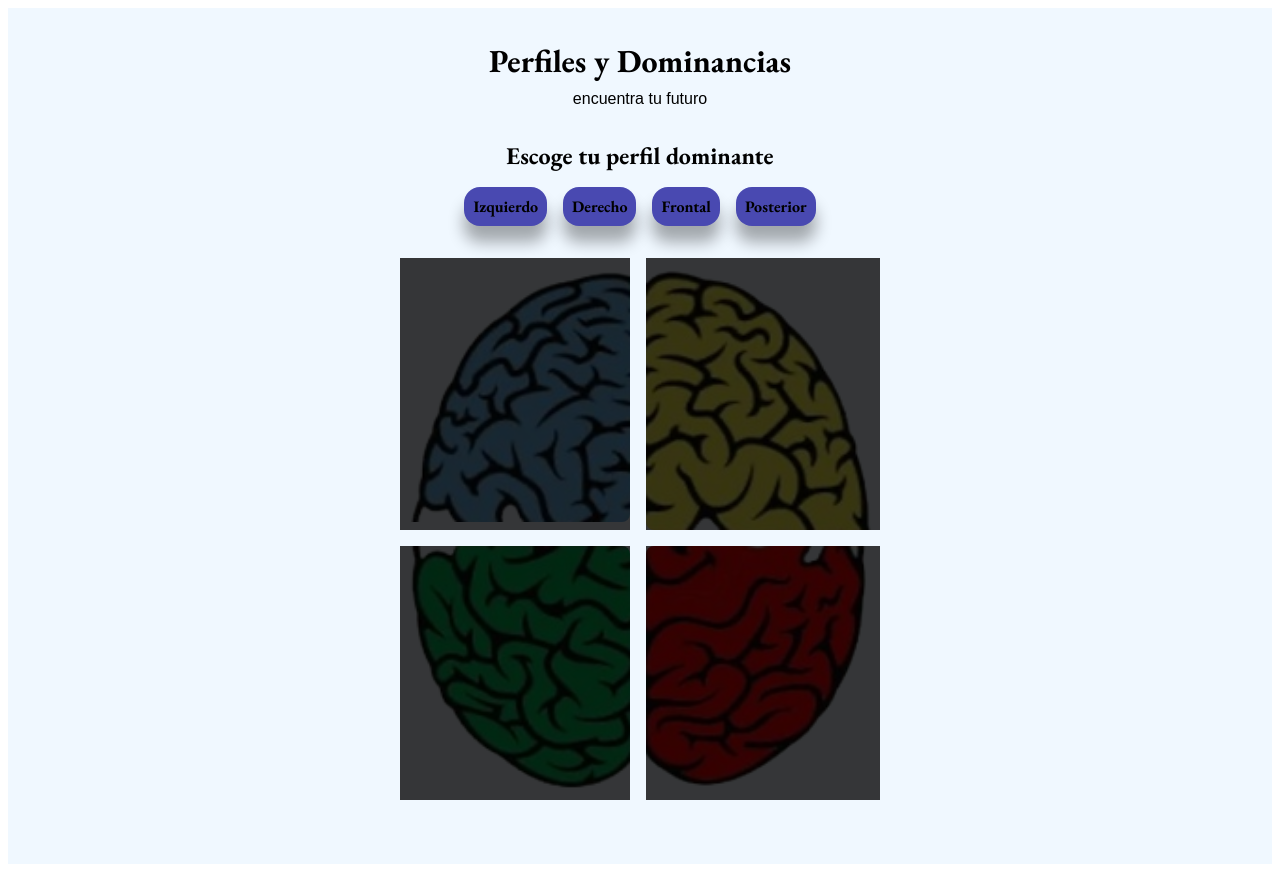
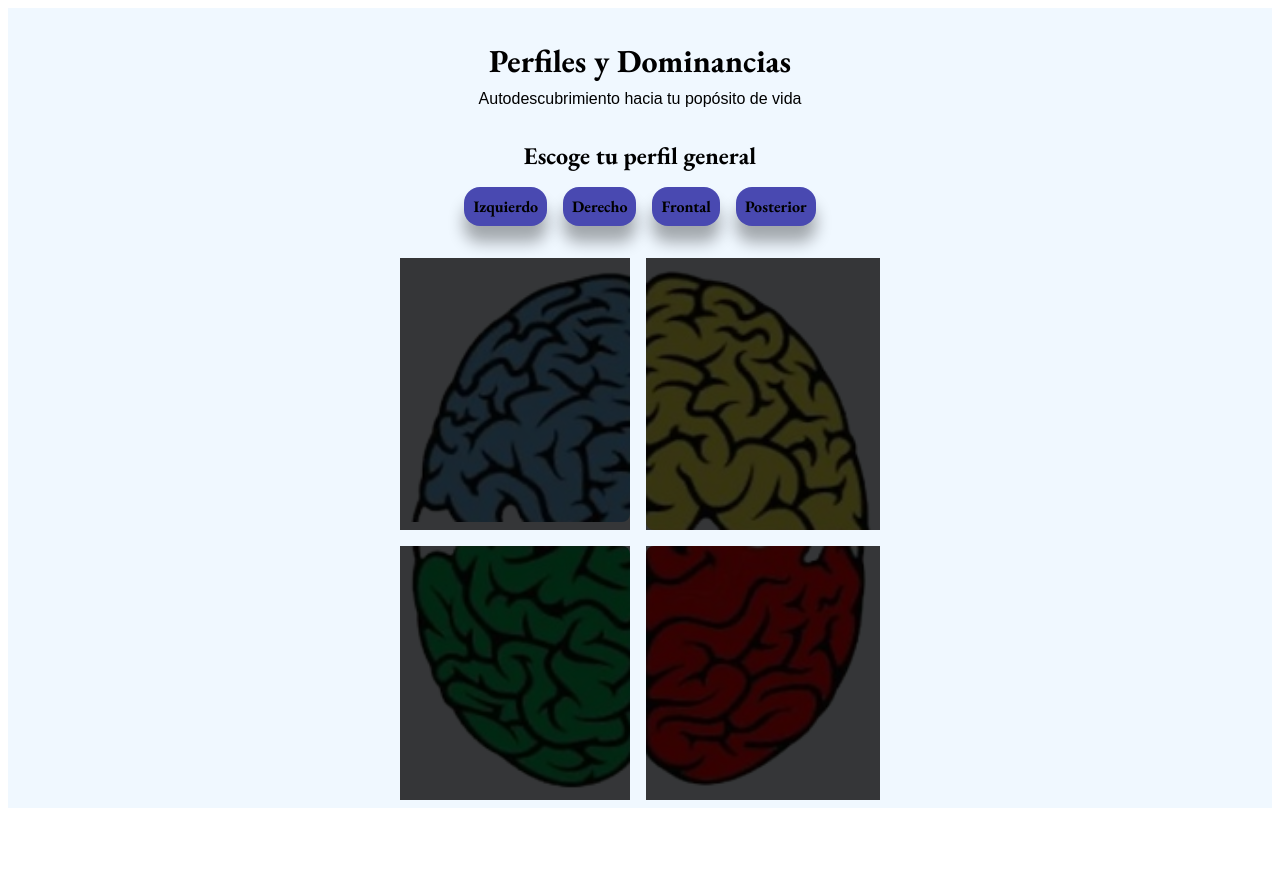
Before and after one commit to AlzateJJ/proyecto_perfiles, a React (Vite) app: page / in a window 1280 px wide. After the commit the page ends 816 px from the top, so only its background shows below. Built offline with nearby package versions, Linux system fonts and the light colour scheme; a web font is replaced by a local one.

Commit message:
arreglos feedback 1

```diff
--- a/src/App.css
+++ b/src/App.css
@@ -4,6 +4,7 @@
 .body {
     background-color: aliceblue;
     padding: 2em;
+    height: 100vh;
 
     .header__div{
         margin: 0 auto;
--- a/src/App.jsx
+++ b/src/App.jsx
@@ -18,7 +18,7 @@ function App() {
 
       <div className='header__div'>
         <h1 className='perfiles__title'>Perfiles y Dominancias</h1>
-        <p className='descripcion'>encuentra tu futuro</p>
+        <p className='descripcion'>Autodescubrimiento hacia tu popósito de vida</p>
       </div>
 
       <Modal
@@ -28,7 +28,7 @@ function App() {
       />
 
       <div className='perfiles'>
-        <h2 className='list__title'>Escoge tu perfil dominante</h2>
+        <h2 className='list__title'>Escoge tu perfil general</h2>
         <ul className='lista_perfiles'>
           <li className={`perfil ${(activador === 'I') && 'li__activo'}`} onClick={() => handleClickLi('I')}>Izquierdo</li>
           <li className={`perfil ${(activador === 'D') && 'li__activo'}`} onClick={() => handleClickLi('D')}>Derecho</li>
--- a/src/components/Modal.jsx
+++ b/src/components/Modal.jsx
@@ -38,7 +38,7 @@ const Modal = ( { modalIsOpened, setModalIsOpened, activador } ) => {
     return (
         <div className={`modal__container ${!modalIsOpened && "modal__closed"}`}>
             <div className='modal__body'>
-                <h1 className='modal__title'>Carreras que encajan con tu perfil</h1>
+                <h1 className='modal__title'>Posibles carreras alineadas con tu perfil</h1>
                 <ul>
                     {
                         listaCarreras?.map(carr => (
```
